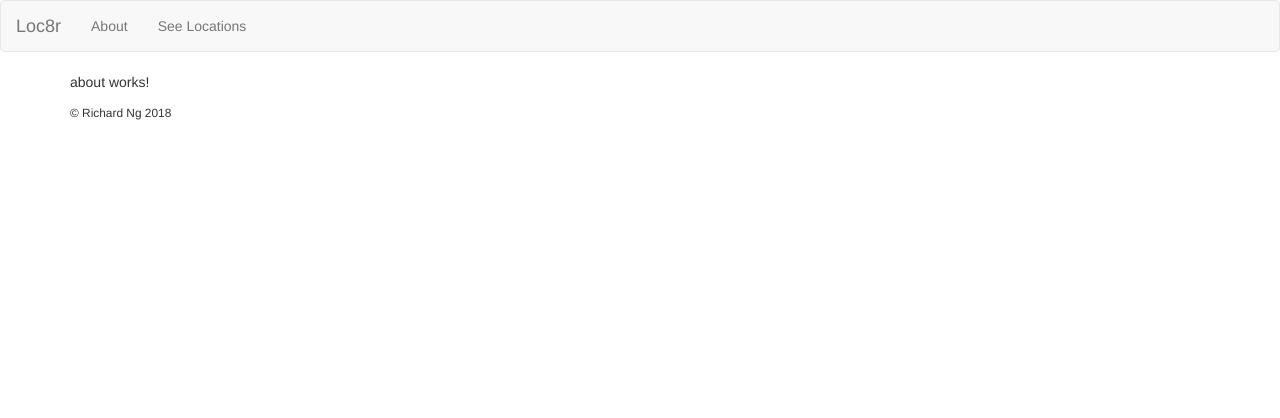
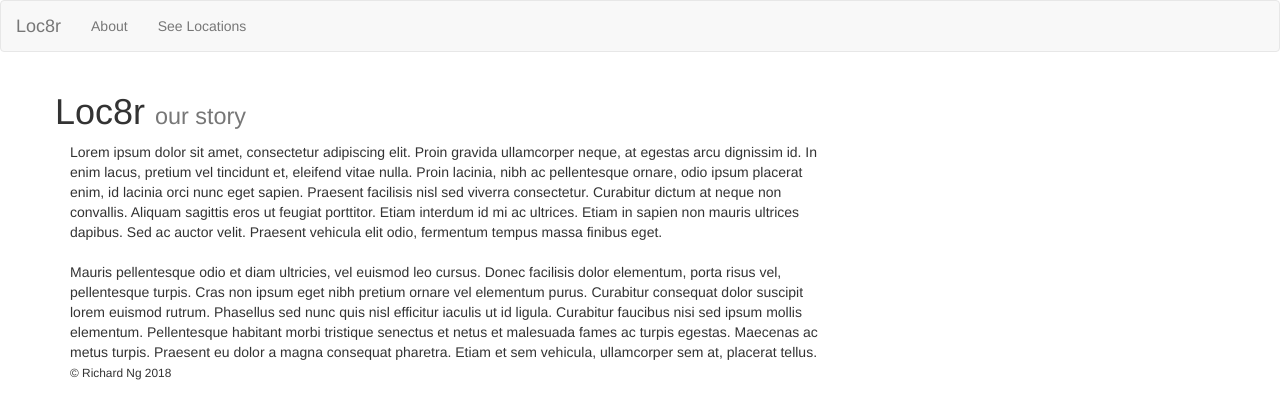
Before and after one commit to ng-kode/loc8r, an Angular app in the folder app_public/: page /about in a window 1280 px wide. Shown: the top 418 px of the page. Built offline with nearby package versions, Linux system fonts and the light colour scheme.

Commit message:
Modulize About Component with safe html

```diff
--- a/app_public/src/app/about/about.component.html
+++ b/app_public/src/app/about/about.component.html
@@ -1,3 +1,5 @@
-<p>
-  about works!
-</p>
+<app-page-header [content]="pageContent.header"></app-page-header>
+<div class="row">
+  <div class="col-12 col-md-8" [innerHtml]="pageContent.content | htmlLineBreaks">
+  </div>
+</div>
--- a/app_public/src/app/about/about.component.ts
+++ b/app_public/src/app/about/about.component.ts
@@ -9,6 +9,16 @@ export class AboutComponent implements OnInit {
 
   constructor() { }
 
+  pageContent = {
+      header: {
+          title: "Loc8r",
+          strapline: "our story"
+      },
+      content:
+      `Lorem ipsum dolor sit amet, consectetur adipiscing elit. Proin gravida ullamcorper neque, at egestas arcu dignissim id. In enim lacus, pretium vel tincidunt et, eleifend vitae nulla. Proin lacinia, nibh ac pellentesque ornare, odio ipsum placerat enim, id lacinia orci nunc eget sapien. Praesent facilisis nisl sed viverra consectetur. Curabitur dictum at neque non convallis. Aliquam sagittis eros ut feugiat porttitor. Etiam interdum id mi ac ultrices. Etiam in sapien non mauris ultrices dapibus. Sed ac auctor velit. Praesent vehicula elit odio, fermentum tempus massa finibus eget.\n
+      Mauris pellentesque odio et diam ultricies, vel euismod leo cursus. Donec facilisis dolor elementum, porta risus vel, pellentesque turpis. Cras non ipsum eget nibh pretium ornare vel elementum purus. Curabitur consequat dolor suscipit lorem euismod rutrum. Phasellus sed nunc quis nisl efficitur iaculis ut id ligula. Curabitur faucibus nisi sed ipsum mollis elementum. Pellentesque habitant morbi tristique senectus et netus et malesuada fames ac turpis egestas. Maecenas ac metus turpis. Praesent eu dolor a magna consequat pharetra. Etiam et sem vehicula, ullamcorper sem at, placerat tellus.`
+  };
+
   ngOnInit() {
   }
 
--- a/app_public/src/app/app.module.ts
+++ b/app_public/src/app/app.module.ts
@@ -12,6 +12,7 @@ import { AboutComponent } from './about/about.component';
 import { HomepageComponent } from './homepage/homepage.component';
 import { PageHeaderComponent } from './page-header/page-header.component';
 import { SidebarComponent } from './sidebar/sidebar.component';
+import { HtmlLineBreaksPipe } from './html-line-breaks.pipe';
 
 
 @NgModule({
@@ -22,7 +23,8 @@ import { SidebarComponent } from './sidebar/sidebar.component';
     AboutComponent,
     HomepageComponent,
     PageHeaderComponent,
-    SidebarComponent
+    SidebarComponent,
+    HtmlLineBreaksPipe
   ],
   imports: [
     BrowserModule,
--- /dev/null
+++ b/app_public/src/app/html-line-breaks.pipe.ts
@@ -0,0 +1,12 @@
+import { Pipe, PipeTransform } from '@angular/core';
+
+@Pipe({
+  name: 'htmlLineBreaks'
+})
+export class HtmlLineBreaksPipe implements PipeTransform {
+
+  transform(text: string): string {
+    return text.replace(/\n/g, "<br />");
+  }
+
+}
```
